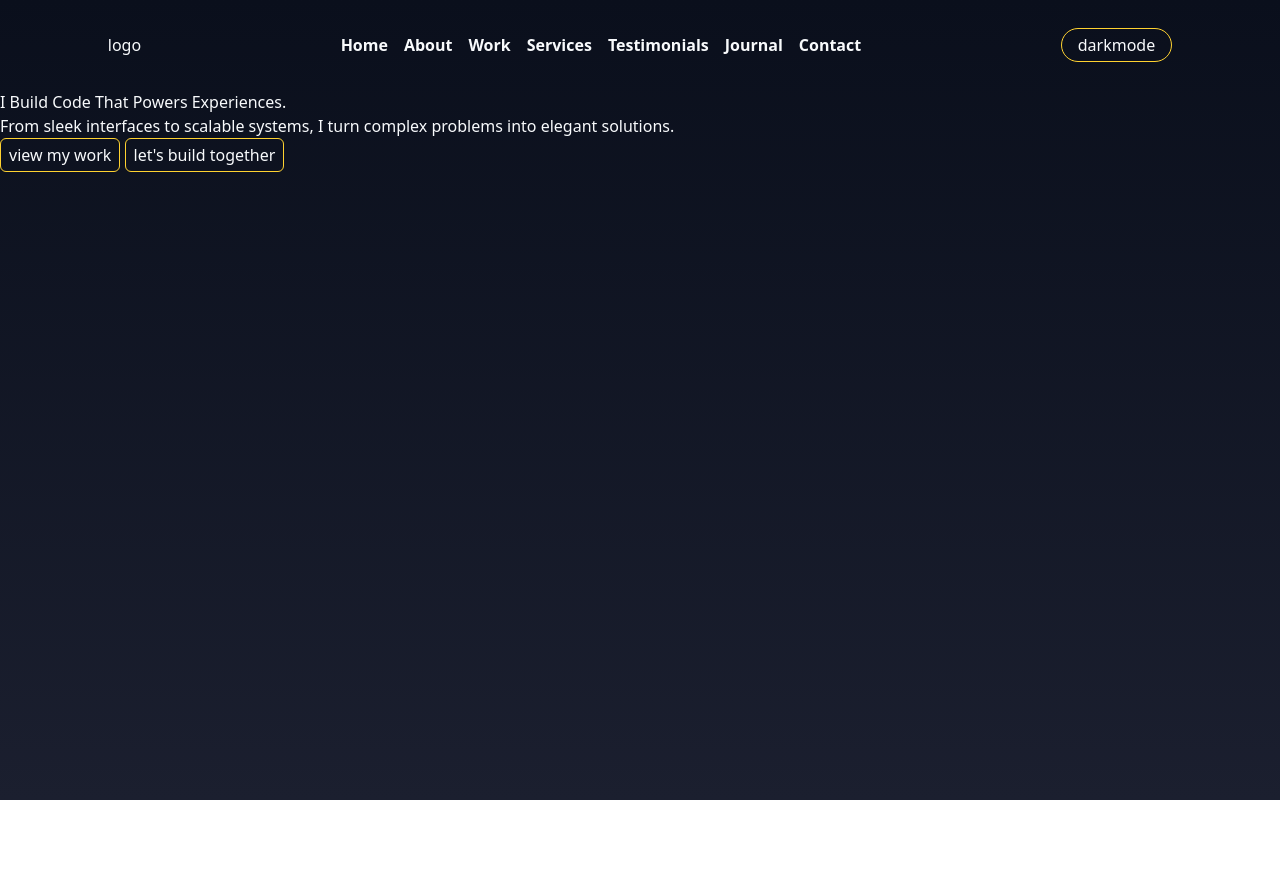
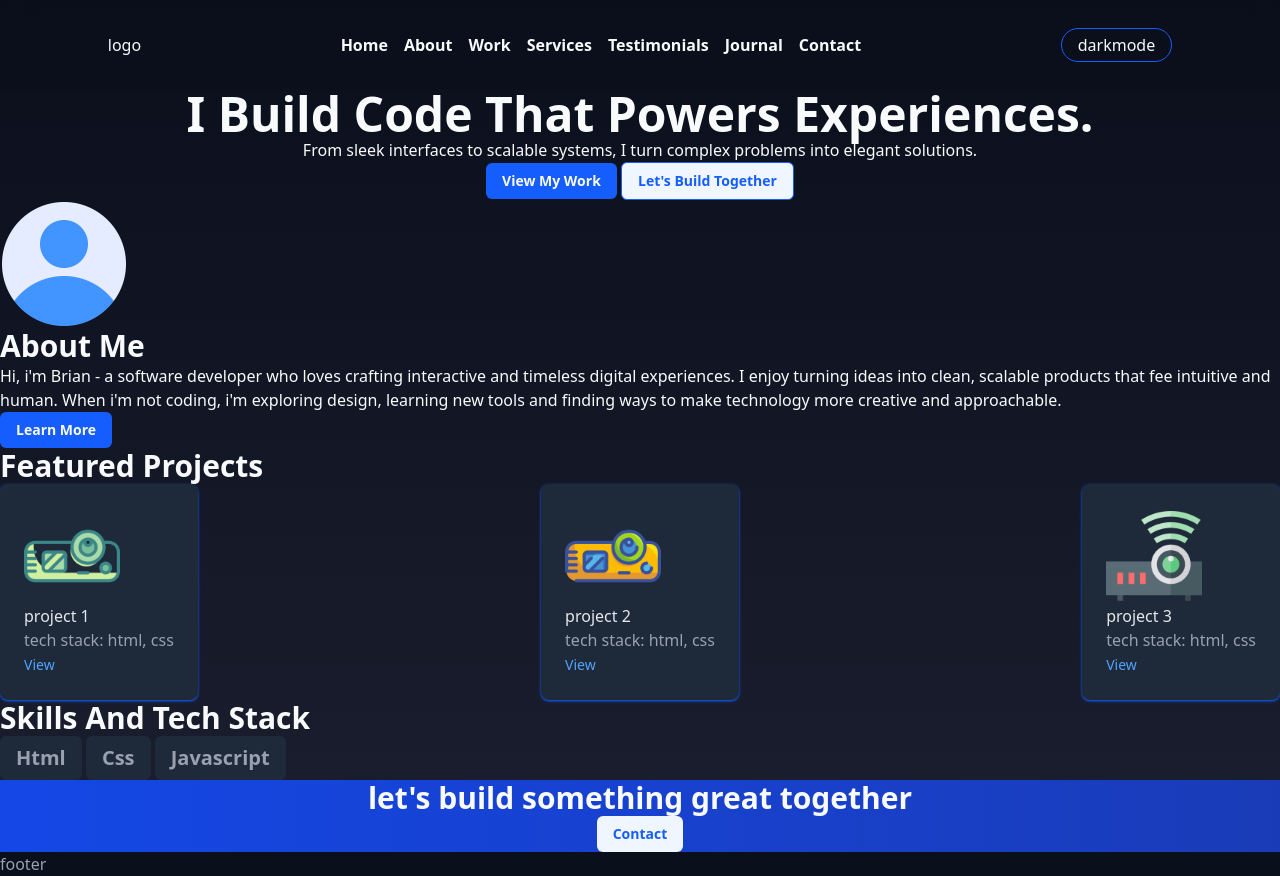
Before and after one commit to chegebrian/my-portfolio, a website built with Vite: page index.html in a window 1280 px wide. Before the commit the page ends 800 px from the top, so only its background shows below. Built offline with nearby package versions, Linux system fonts and the light colour scheme.

Commit message:
create the index.html page

```diff
--- a/index.html
+++ b/index.html
@@ -7,9 +7,12 @@
     <link rel="stylesheet" href="style.css" />
     <title>My Portfolio</title>
   </head>
-  <body class="bg-gradient-to-b from-[#0A0F1C] to-[#1B1F2F] bg-no-repeat min-h-screen text-slate-50">
+  <body
+    class="bg-gradient-to-b from-[#0A0F1C] to-[#1B1F2F] bg-no-repeat min-h-screen text-slate-50"
+  >
+    <!-- header -->
     <header
-      class="flex md:flex-row gap-4 items-start flex-col md:items-center justify-around px-4 py-7"
+      class="flex md:flex-row gap-4 items-start flex-col sticky top-0 md:items-center justify-around px-4 py-7 bg-[#0A0F1C]/80 backdrop-blur-md"
     >
       <span>logo</span>
       <nav>
@@ -24,28 +27,134 @@
         </ul>
       </nav>
       <button
-        class="border border-amber-300 py-1 cursor-pointer px-4 rounded-full"
+        class="border border-blue-600 py-1 cursor-pointer px-4 rounded-full"
       >
         darkmode
       </button>
     </header>
+    <!-- main -->
     <main>
-      <section>
-        <h1>I Build Code That Powers Experiences.</h1>
+      <!-- hero section -->
+      <section class="text-center">
+        <h1 class="font-bold text-5xl">
+          I Build Code That Powers Experiences.
+        </h1>
         <p>
           From sleek interfaces to scalable systems, I turn complex problems
           into elegant solutions.
         </p>
         <div>
-          <button class="rounded-md border border-amber-300 px-2 py-1"><a href="./src/pages/projects.html">view my work</a></button>
+          <button
+            class="rounded-md outline-0 bg-blue-600 hover:bg-blue-500 font-semibold px-4 py-2 text-sm capitalize"
+          >
+            <a href="./src/pages/projects.html">view my work</a>
+          </button>
           <!-- <a href="./src/pages/projects.html" class="rounded-md border border-amber-300 px-2 py-1">view my work</a> -->
-          <button class="rounded-md border border-amber-300 px-2 py-1">
+          <button
+            class="rounded-md border border-blue-600 hover:bg-blue-100 bg-blue-50 text-blue-600 font-semibold outline-0 px-4 py-2 text-sm capitalize"
+          >
             <a href="./src/pages/contact.html">let's build together</a>
           </button>
         </div>
       </section>
+      <!-- about section -->
+      <section>
+        <img src="./images/user.png" alt="user-image" class="w-32" />
+        <div>
+          <h2 class="capitalize text-3xl font-bold">about me</h2>
+          <p>
+            Hi, i'm Brian - a software developer who loves crafting interactive
+            and timeless digital experiences. I enjoy turning ideas into clean,
+            scalable products that fee intuitive and human. When i'm not coding,
+            i'm exploring design, learning new tools and finding ways to make
+            technology more creative and approachable.
+          </p>
+          <button
+            class="rounded-md outline-0 bg-blue-600 hover:bg-blue-500 font-semibold px-4 py-2 text-sm capitalize"
+          >
+            <a href="./src/pages/about.html">learn more</a>
+          </button>
+        </div>
+      </section>
+      <!-- projects section -->
+      <section>
+        <h2 class="capitalize text-3xl font-bold">featured projects</h2>
+        <div class="flex items-center justify-between">
+          <div
+            class="bg-gray-800 p-6 rounded-lg text-gray-200 shadow-blue-600 shadow-sm hover:scale-110"
+          >
+            <img src="./images/projector.png" alt="" class="w-24" />
+            <div>
+              <h3>project 1</h3>
+              <p class="text-gray-400">tech stack: html, css</p>
+              <button class="text-sm capitalize text-blue-400 hover:underline">
+                <a href="./src/pages/projects.html">view</a>
+              </button>
+            </div>
+          </div>
+          <div
+            class="bg-gray-800 p-6 rounded-lg text-gray-200 shadow-blue-600 shadow-sm hover:scale-110"
+          >
+            <img src="./images/projector (1).png" alt="" class="w-24" />
+            <div>
+              <h3>project 2</h3>
+              <p class="text-gray-400">tech stack: html, css</p>
+              <button class="text-sm capitalize text-blue-400 hover:underline">
+                <a href="./src/pages/projects.html">view</a>
+              </button>
+            </div>
+          </div>
+          <div
+            class="bg-gray-800 p-6 rounded-lg text-gray-200 shadow-blue-600 shadow-sm hover:scale-110 hover:shadow-lg"
+          >
+            <img src="./images/projection (2).png" alt="" class="w-24" />
+            <div>
+              <h3>project 3</h3>
+              <p class="text-gray-400">tech stack: html, css</p>
+              <button class="text-sm capitalize text-blue-400 hover:underline">
+                <a href="./src/pages/projects.html">view</a>
+              </button>
+            </div>
+          </div>
+        </div>
+      </section>
+      <!-- skills section -->
+      <section>
+        <h3 class="capitalize text-3xl font-bold">skills and tech stack</h3>
+        <button
+          class="rounded-md outline-0 bg-gray-800 hover:bg-gray-700 text-gray-400 font-semibold px-4 py-2 text-xl capitalize"
+        >
+          html
+        </button>
+        <button
+          class="rounded-md outline-0 bg-gray-800 hover:bg-gray-700 text-gray-400 font-semibold px-4 py-2 text-xl capitalize"
+        >
+          css
+        </button>
+        <button
+          class="rounded-md outline-0 bg-gray-800 hover:bg-gray-700 text-gray-400 font-semibold px-4 py-2 text-xl capitalize"
+        >
+          javascript
+        </button>
+      </section>
+
+      <!-- cta section -->
+      <section class="bg-gradient-to-r from-blue-700 to-blue-800 text-center">
+        <p class="text-3xl font-semibold">let's build something great together</p>
+        <button
+          class="rounded-md outline-0 bg-blue-50 hover:bg-blue-100 text-blue-600 font-semibold px-4 py-2 text-sm capitalize"
+        >
+          <a href="./src/pages/about.html">contact</a>
+        </button>
+      </section>
     </main>
-    <footer></footer>
+
+    <!-- footer -->
+    <footer class="bg-[#0A0F1C] text-gray-400">
+      <p>footer</p>
+    </footer>
     <script type="module" src="main.js"></script>
   </body>
 </html>
+
+<!-- <a href="https://www.flaticon.com/free-icons/projector" title="projector icons">Projector icons created by Freepik - Flaticon</a> -->
--- /dev/null
+++ b/src/pages/about.html
@@ -0,0 +1,11 @@
+<!DOCTYPE html>
+<html lang="en">
+<head>
+    <meta charset="UTF-8">
+    <meta name="viewport" content="width=device-width, initial-scale=1.0">
+    <title>About-Brian</title>
+</head>
+<body>
+
+</body>
+</html>
```
Also changed, not shown: public/images/projection (1).png (added), public/images/projection (2).png (added), public/images/projection.png (added), public/images/projector (1).png (added), public/images/projector.png (added), public/images/user.png (added).
